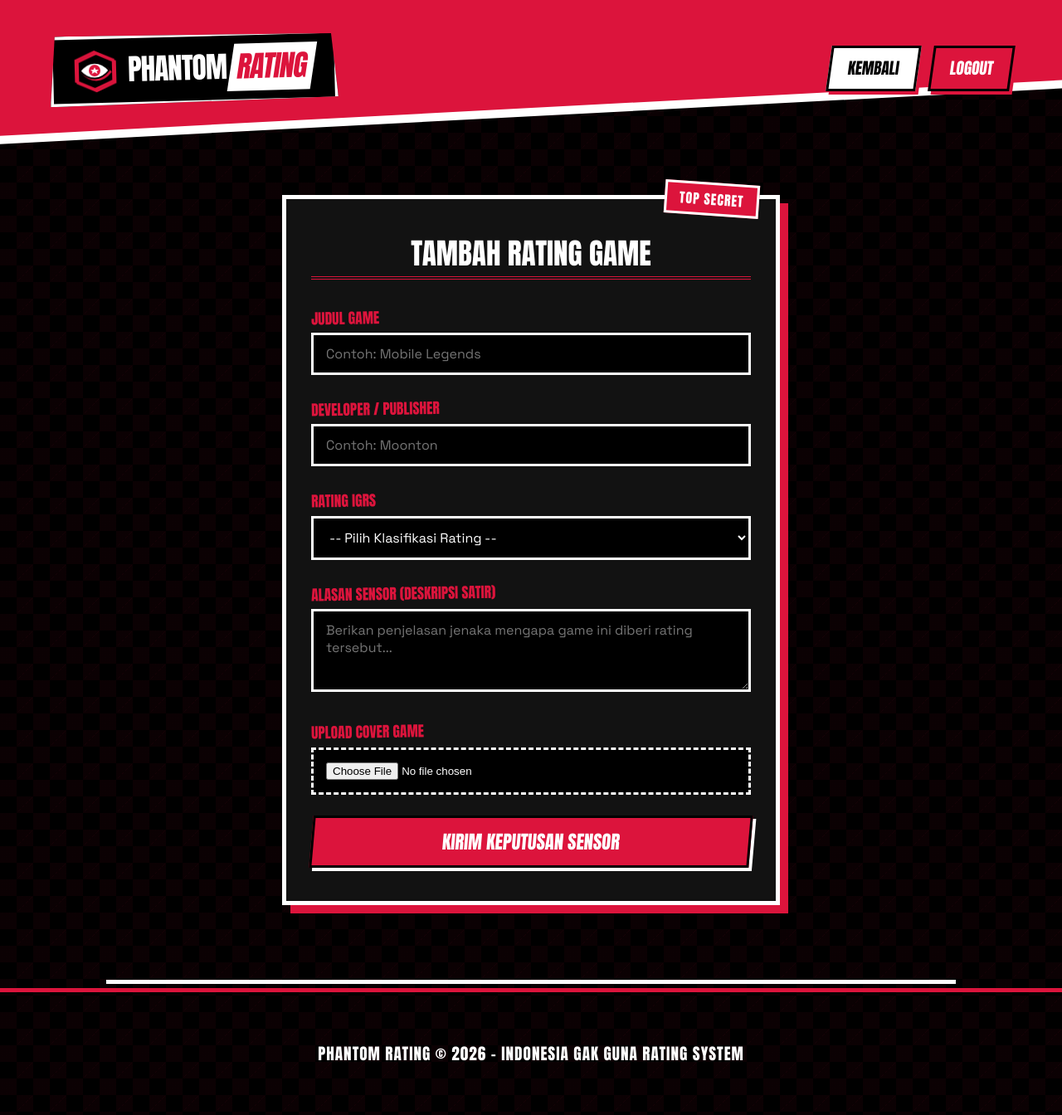
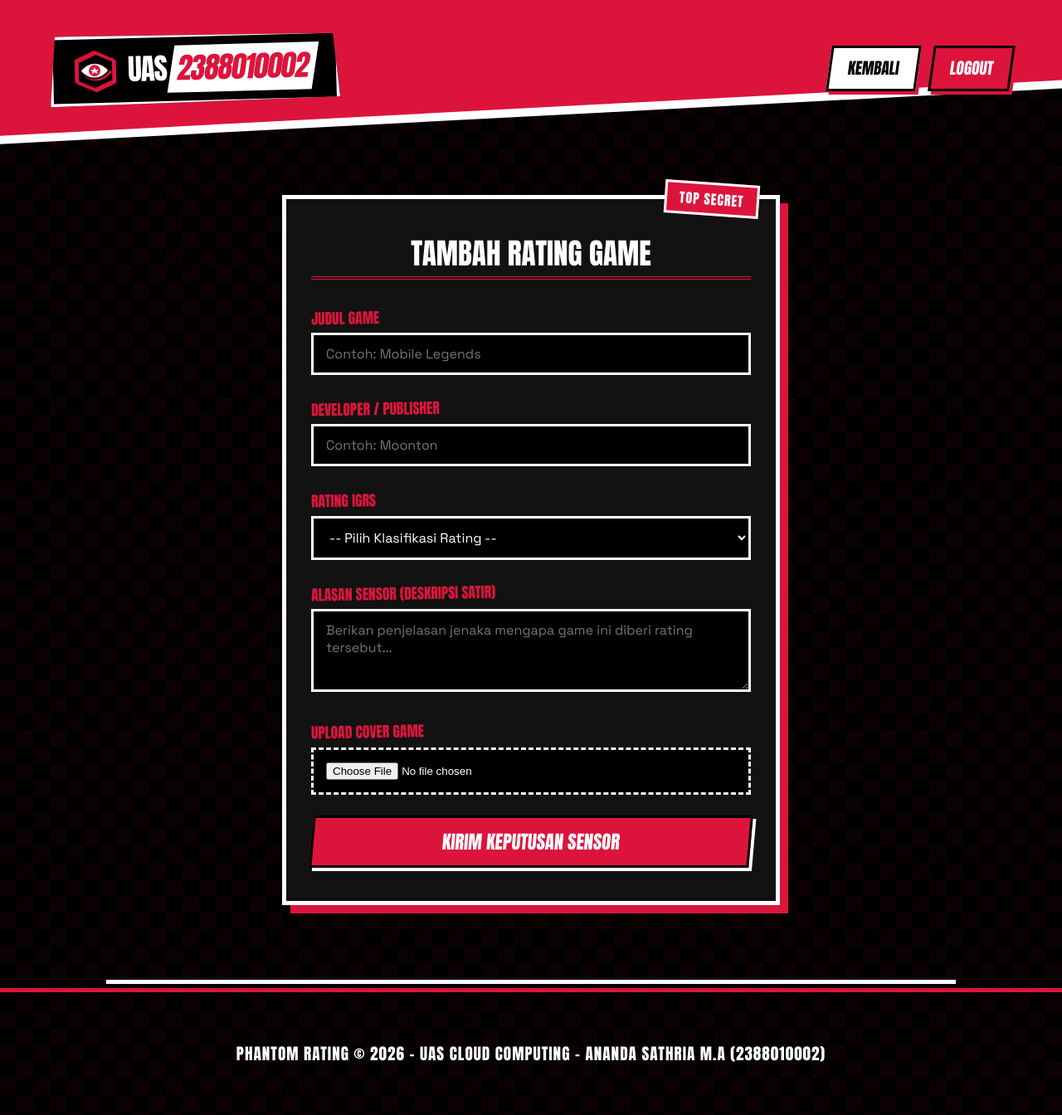
Before and after one commit to Sathria/UAS_2388010002_6A, a PHP site: page /admin/tambah.php in a window 1280 px wide; the page is wider, and only the part inside the window is pictured. Shown: that part at 83% size. Run offline with PHP 8.4, Linux system fonts and the light colour scheme; the visitor is signed in with stand-in values (Sample User, id 1); data that the repository does not hold is empty.

Commit message:
perbaikan tambah.php

```diff
--- a/dynamic-app/admin/tambah.php
+++ b/dynamic-app/admin/tambah.php
@@ -19,7 +19,7 @@ if ($_SERVER['REQUEST_METHOD'] === 'POST') {
     $rating = trim($_POST['rating_satir'] ?? '');
     $alasan = trim($_POST['alasan_kocak'] ?? '');
 
-    // Check if files are uploaded
+    // Check if fields are uploaded
     if (empty($judul) || empty($developer) || empty($rating) || empty($alasan)) {
         $error_msg = 'Semua field teks wajib diisi!';
     } else {
@@ -37,8 +37,8 @@ if ($_SERVER['REQUEST_METHOD'] === 'POST') {
             if (!in_array($file_ext, $allowed_exts)) {
                 $error_msg = 'Format cover tidak valid! Hanya diperbolehkan: jpg, jpeg, png, webp, gif.';
             } else {
-                // Ensure upload directory exists
-                $upload_dir = '../uploads/';
+                // FIX: Menggunakan absolut container path agar terikat langsung dengan volume Docker Compose
+                $upload_dir = '/var/www/html/uploads/';
                 if (!is_dir($upload_dir)) {
                     mkdir($upload_dir, 0775, true);
                 }
@@ -78,12 +78,11 @@ if ($_SERVER['REQUEST_METHOD'] === 'POST') {
 <head>
     <meta charset="UTF-8">
     <meta name="viewport" content="width=device-width, initial-scale=1.0">
-    <title>Tambah Game - PHANTOM RATING ADMIN</title>
+    <title>Tambah Game - UAS 2388010002 ADMIN</title>
     <link rel="stylesheet" href="../style.css">
 </head>
 <body>
 
-    <!-- Header Section -->
     <header class="header-wrapper">
         <div class="header-bg-slant"></div>
         <div class="container header-content">
@@ -94,7 +93,7 @@ if ($_SERVER['REQUEST_METHOD'] === 'POST') {
                     <circle cx="50" cy="50" r="14" fill="#dc143c" />
                     <polygon points="50,42 53,48 60,48 55,52 57,58 50,54 43,58 45,52 40,48 47,48" fill="#ffffff" />
                 </svg>
-                <div class="logo-text-large">PHANTOM<span>RATING</span></div>
+                <div class="logo-text-large">UAS<span>2388010002</span></div>
             </a>
 
             <nav class="nav-menu">
@@ -104,7 +103,6 @@ if ($_SERVER['REQUEST_METHOD'] === 'POST') {
         </div>
     </header>
 
-    <!-- Form Container -->
     <main class="container login-wrapper" style="min-height: auto; margin-top: 20px;">
         <div class="login-card" style="max-width: 600px; transform: rotate(0deg);">
             <h1 class="login-title">TAMBAH RATING GAME</h1>
@@ -152,10 +150,9 @@ if ($_SERVER['REQUEST_METHOD'] === 'POST') {
         </div>
     </main>
 
-    <!-- Footer -->
     <footer>
         <div class="container">
-            <p class="footer-text">PHANTOM RATING © 2026 - Indonesia Gak Guna Rating System</p>
+            <p class="footer-text">PHANTOM RATING © 2026 - UAS Cloud Computing - Ananda Sathria M.A (2388010002)</p>
         </div>
     </footer>
 
```
